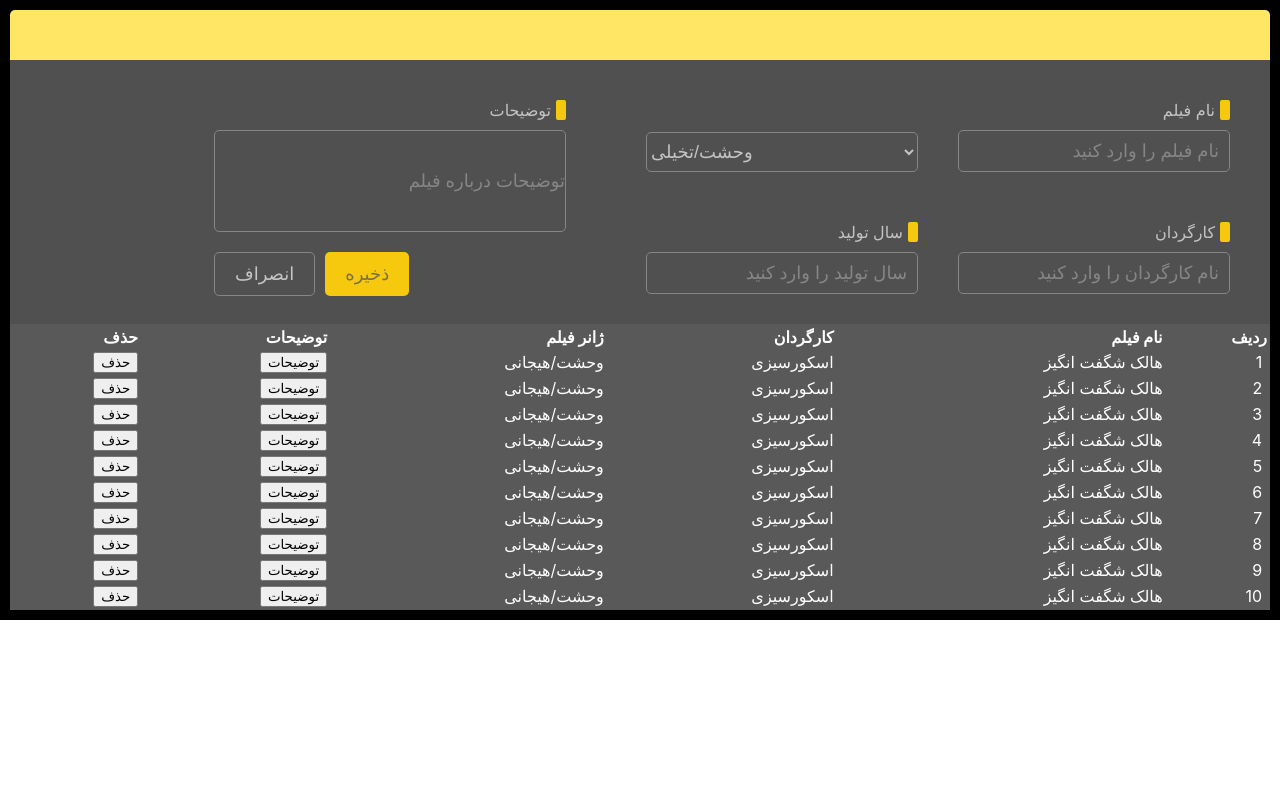
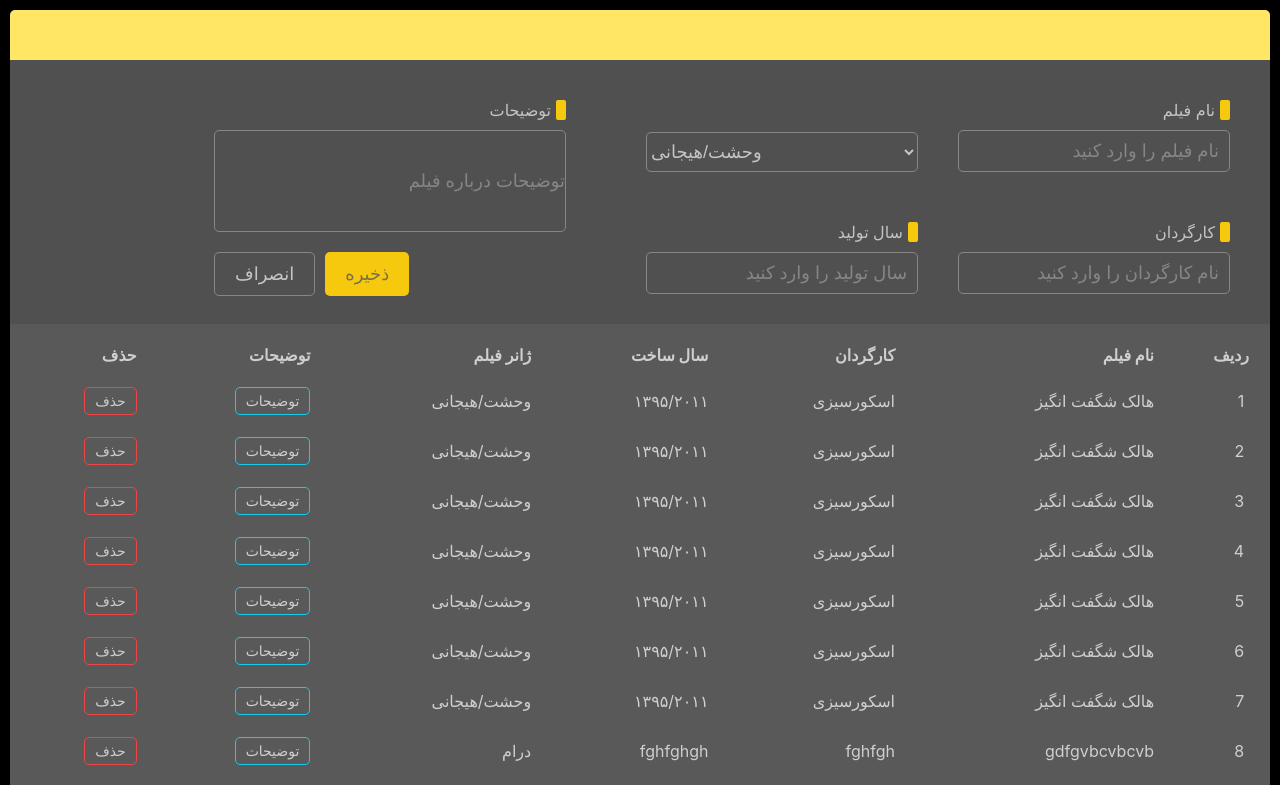
Before and after one commit to maryammoshtoofar/HW17-maktab76, a React (Create React App) app: page / in a window 1280 px wide. Shown: the top 785 px of the page. Built offline with nearby package versions, Linux system fonts and the light colour scheme; data requests are answered from the project's data file.

Commit message:
add more styling and add film function

```diff
--- a/db.json
+++ b/db.json
@@ -1,7 +1,7 @@
 {
   "films": [
     {
-      "id": 1,
+      "id": "1",
       "title": "هالک شگفت انگیز",
       "director": "اسکورسیزی",
       "genre": "وحشت/هیجانی",
@@ -9,7 +9,7 @@
       "description": " این فیلم بر پایهٔ شخصیت هالک در کمیک‌های شرکت مارول کامیکس ساخته شده و دومین فیلم در دنیای سینمایی مارول می‌باشد."
     },
     {
-      "id": 2,
+      "id": "2",
       "title": "هالک شگفت انگیز",
       "director": "اسکورسیزی",
       "genre": "وحشت/هیجانی",
@@ -17,7 +17,7 @@
       "description": " این فیلم بر پایهٔ شخصیت هالک در کمیک‌های شرکت مارول کامیکس ساخته شده و دومین فیلم در دنیای سینمایی مارول می‌باشد."
     },
     {
-      "id": 3,
+      "id": "3",
       "title": "هالک شگفت انگیز",
       "director": "اسکورسیزی",
       "genre": "وحشت/هیجانی",
@@ -25,7 +25,7 @@
       "description": " این فیلم بر پایهٔ شخصیت هالک در کمیک‌های شرکت مارول کامیکس ساخته شده و دومین فیلم در دنیای سینمایی مارول می‌باشد."
     },
     {
-      "id": 4,
+      "id": "4",
       "title": "هالک شگفت انگیز",
       "director": "اسکورسیزی",
       "genre": "وحشت/هیجانی",
@@ -33,7 +33,7 @@
       "description": " این فیلم بر پایهٔ شخصیت هالک در کمیک‌های شرکت مارول کامیکس ساخته شده و دومین فیلم در دنیای سینمایی مارول می‌باشد."
     },
     {
-      "id": 5,
+      "id": "5",
       "title": "هالک شگفت انگیز",
       "director": "اسکورسیزی",
       "genre": "وحشت/هیجانی",
@@ -41,7 +41,7 @@
       "description": " این فیلم بر پایهٔ شخصیت هالک در کمیک‌های شرکت مارول کامیکس ساخته شده و دومین فیلم در دنیای سینمایی مارول می‌باشد."
     },
     {
-      "id": 6,
+      "id": "6",
       "title": "هالک شگفت انگیز",
       "director": "اسکورسیزی",
       "genre": "وحشت/هیجانی",
@@ -49,7 +49,7 @@
       "description": " این فیلم بر پایهٔ شخصیت هالک در کمیک‌های شرکت مارول کامیکس ساخته شده و دومین فیلم در دنیای سینمایی مارول می‌باشد."
     },
     {
-      "id": 7,
+      "id": "7",
       "title": "هالک شگفت انگیز",
       "director": "اسکورسیزی",
       "genre": "وحشت/هیجانی",
@@ -57,28 +57,84 @@
       "description": " این فیلم بر پایهٔ شخصیت هالک در کمیک‌های شرکت مارول کامیکس ساخته شده و دومین فیلم در دنیای سینمایی مارول می‌باشد."
     },
     {
-      "id": 8,
-      "title": "هالک شگفت انگیز",
-      "director": "اسکورسیزی",
-      "genre": "وحشت/هیجانی",
-      "year": "۱۳۹۵/۲۰۱۱",
-      "description": " این فیلم بر پایهٔ شخصیت هالک در کمیک‌های شرکت مارول کامیکس ساخته شده و دومین فیلم در دنیای سینمایی مارول می‌باشد."
+      "id": "0480fb9b-3335-44df-910c-b3a418f97020",
+      "title": "gdfgvbcvbcvb",
+      "director": "fghfgh",
+      "genre": "درام",
+      "year": "fghfghgh",
+      "description": "لیبلیبلیبل"
     },
     {
-      "id": 9,
-      "title": "هالک شگفت انگیز",
-      "director": "اسکورسیزی",
-      "genre": "وحشت/هیجانی",
-      "year": "۱۳۹۵/۲۰۱۱",
-      "description": " این فیلم بر پایهٔ شخصیت هالک در کمیک‌های شرکت مارول کامیکس ساخته شده و دومین فیلم در دنیای سینمایی مارول می‌باشد."
+      "id": "6379347e-e602-40eb-9598-e982a6e50ab0",
+      "title": "inception",
+      "director": "nolan",
+      "genre": "علمی تخیلی",
+      "year": "2010",
+      "description": "movie about dreams"
     },
     {
-      "id": 10,
-      "title": "هالک شگفت انگیز",
-      "director": "اسکورسیزی",
-      "genre": "وحشت/هیجانی",
-      "year": "۱۳۹۵/۲۰۱۱",
-      "description": " این فیلم بر پایهٔ شخصیت هالک در کمیک‌های شرکت مارول کامیکس ساخته شده و دومین فیلم در دنیای سینمایی مارول می‌باشد."
+      "id": "3fa5d629-b7d8-4273-b684-02d42a7e458a",
+      "title": "hugo",
+      "director": "scorse",
+      "genre": "درام",
+      "year": "1996",
+      "description": "animation hugo"
+    },
+    {
+      "id": "62abd587-2b79-4145-9cc7-e990eedf3bba",
+      "title": "hugo",
+      "director": "scorse",
+      "genre": "درام",
+      "year": "1996",
+      "description": "animation hugo"
+    },
+    {
+      "id": "f5ac48d6-f097-4ba9-b85d-e57aad6f74ee",
+      "title": "dfsdf",
+      "director": "fghfgh",
+      "genre": "تاریخی",
+      "year": "2009",
+      "description": "animation hugo"
+    },
+    {
+      "id": "03972efd-de96-4d4b-8200-997bc433e0be",
+      "title": "phantom",
+      "director": "mccAKY",
+      "genre": "درام",
+      "year": "20017",
+      "description": "DANIEL D LEWIS"
+    },
+    {
+      "id": "f65d4847-0877-4119-ad99-14b8e6b7f570",
+      "title": "phantom",
+      "director": "mccAKY",
+      "genre": "درام",
+      "year": "20017",
+      "description": "DANIEL D LEWIS"
+    },
+    {
+      "id": "4728d391-d33f-4ef9-b022-6b2e36fe0cc0",
+      "title": "hugo",
+      "director": "scorse",
+      "genre": "جنگی",
+      "year": "2009",
+      "description": "animation hugo"
+    },
+    {
+      "id": "f09da577-0861-40b1-b7d5-3f2285ac3170",
+      "title": "[object Object]",
+      "director": "fghfgh",
+      "genre": "تاریخی",
+      "year": "fghfghgh",
+      "description": "animation hugo"
+    },
+    {
+      "id": "1a2cdfb0-b3d2-4ac7-91b5-47e77ce63247",
+      "title": "hugo",
+      "director": "scorse",
+      "genre": "علمی تخیلی",
+      "year": "fghfghgh",
+      "description": "animation hugo"
     }
   ]
 }
--- a/package.json
+++ b/package.json
@@ -12,6 +12,7 @@
     "react-scripts": "5.0.1",
     "reactjs-popup": "^2.0.5",
     "styled-components": "^5.3.5",
+    "uuid": "^8.3.2",
     "web-vitals": "^2.1.4"
   },
   "scripts": {
--- a/src/App.js
+++ b/src/App.js
@@ -16,11 +16,30 @@ function App() {
     });
   };
 
+
+
   // Function to Delete the Films
   const DeleteFilm = (id) => {
     fetch(`http://localhost:3001/films/${id}`, { method: "DELETE" }).then(() =>
       GetApiData()
     );
+  };
+
+  const AddFilm = (newFilm) => {
+    // POST request using fetch inside useEffect React hook
+    let UpdatedFilms = [];
+    const requestOptions = {
+      method: "POST",
+      headers: { "Content-Type": "application/json" },
+      body: JSON.stringify(newFilm),
+    };
+    fetch("http://localhost:3001/films", requestOptions)
+      .then((response) => response.json())
+      .then((data) => {
+        console.log(data);
+        UpdatedFilms = [...films, data];
+        setFilms(UpdatedFilms);
+      });
   };
   useEffect(() => {
     GetApiData();
@@ -28,7 +47,7 @@ function App() {
 
   return (
     <div className="wrapper">
-      <Form />
+      <Form AddFilm={AddFilm} />
       <Table films={films} DeleteFilm={DeleteFilm} />
     </div>
   );
--- a/src/Components/Button/index.js
+++ b/src/Components/Button/index.js
@@ -2,8 +2,12 @@ import React from "react";
 import { Button } from "./StyledComponents";
 
 function FormButton(props) {
-  const { children, primary } = props;
-  return <Button primary={primary}>{children}</Button>;
+  const { children, primary, handleClick } = props;
+  return (
+    <Button primary={primary} onClick={(e) => handleClick(e, children)}>
+      {children}
+    </Button>
+  );
 }
 
 export default FormButton;
--- a/src/Components/Form/index.js
+++ b/src/Components/Form/index.js
@@ -7,20 +7,50 @@ import Input from "../Inputs";
 import FormButton from "../Button";
 import SelectInput from "../Inputs/selectInput";
 import { useState } from "react";
+import { v4 as uuidv4 } from "uuid";
 
-function Form() {
+function Form(props) {
   const [FormData, setFormData] = useState({
     filmName: "",
     year: "",
     director: "",
     description: "",
-    genre: "",
+    genre: "وحشت/هیجانی",
   });
+  // Clear Input
+  const ClearInput = () => {
+    setFormData({
+      filmName: "",
+      year: "",
+      director: "",
+      description: "",
+      genre: "وحشت/هیجانی",
+    });
+  };
 
   // Controlled Inputs
-  const handelChange = (e) => {
+  const handleChange = (e) => {
     const { name, value } = e.target;
     setFormData({ ...FormData, [name]: value });
+  };
+
+  const handleClick = (e, btnText) => {
+    e.preventDefault();
+    if (btnText === "ذخیره") {
+      const { AddFilm } = props;
+      const newFilm = {
+        id: uuidv4(),
+        title: filmName,
+        director: director,
+        genre: genre,
+        year: year,
+        description: description,
+      };
+      AddFilm(newFilm);
+      ClearInput();
+    } else if (btnText === "انصراف") {
+      ClearInput();
+    }
   };
 
   // Destructure State
@@ -28,27 +58,27 @@ function Form() {
   return (
     <StyledForm>
       <StyledSmallContainer>
-        <SelectInput value={genre} handelChange={handelChange} />
+        <SelectInput value={genre} handleChange={handleChange} />
         <Input
           label="نام فیلم"
           name="filmName"
           placeholder="نام فیلم را وارد کنید"
           value={filmName}
-          handelChange={handelChange}
+          handleChange={handleChange}
         />
         <Input
           label="سال تولید"
           name="year"
           placeholder="سال تولید را وارد کنید"
           value={year}
-          handelChange={handelChange}
+          handleChange={handleChange}
         />
         <Input
           label="کارگردان"
           name="director"
           placeholder="نام کارگردان را وارد کنید"
           value={director}
-          handelChange={handelChange}
+          handleChange={handleChange}
         />
       </StyledSmallContainer>
       <div>
@@ -59,11 +89,13 @@ function Form() {
           width="true"
           height="true"
           value={description}
-          handelChange={handelChange}
+          handleChange={handleChange}
         />
         <ButtonContainer>
-          <FormButton primary>ذخیره</FormButton>
-          <FormButton>انصراف</FormButton>
+          <FormButton handleClick={handleClick} primary>
+            ذخیره
+          </FormButton>
+          <FormButton handleClick={handleClick}>انصراف</FormButton>
         </ButtonContainer>
       </div>
     </StyledForm>
--- a/src/Components/Inputs/index.js
+++ b/src/Components/Inputs/index.js
@@ -10,13 +10,8 @@ function Input(props) {
   const validate = (name) => {
     console.log("validated");
     console.log(name);
-    // this.validateName();
-    // this.validateFamilyName();
-    // this.validatePhone();
-    // this.validateEmail();
-    // this.validateSelect();
   };
-  const { label, placeholder, name, width, height, handelChange, value } =
+  const { label, placeholder, name, width, height, handleChange, value } =
     props;
   return (
     <InputContainer>
@@ -26,7 +21,7 @@ function Input(props) {
       </LabelContainer>
       <InputElement
         value={value}
-        onChange={(e) => handelChange(e)}
+        onChange={(e) => handleChange(e)}
         name={name}
         type="text"
         placeholder={placeholder}
--- a/src/Components/Inputs/selectInput.js
+++ b/src/Components/Inputs/selectInput.js
@@ -1,16 +1,15 @@
 import { Select, InputContainer } from "./StyledComponents";
 
 function SelectInput(props) {
-  const { label, placeholder, name, width, height, value, handelChange } =
-    props;
+  const { value, handleChange } = props;
   return (
     <InputContainer>
-      <Select value={value} onChange={(e) => handelChange(e)}>
-        <option>وحشت/تخیلی</option>
-        <option>درام</option>
-        <option>تاریخی</option>
-        <option>علمی تخیلی</option>
-        <option>جنگی</option>
+      <Select name="genre" onChange={(e) => handleChange(e)}>
+        <option value={value}>وحشت/هیجانی</option>
+        <option value="درام">درام</option>
+        <option value="تاریخی">تاریخی</option>
+        <option value="علمی تخیلی">علمی تخیلی</option>
+        <option value="جنگی">جنگی</option>
       </Select>
     </InputContainer>
   );
--- a/src/Components/Table/index.css
+++ b/src/Components/Table/index.css
@@ -1,5 +1,6 @@
 table {
   counter-reset: rowNumber;
+  border-spacing: 20px;
 }
 
 td:last-child::before {
--- a/src/Components/Table/index.js
+++ b/src/Components/Table/index.js
@@ -4,14 +4,13 @@ import {
   PopupContent,
   PopupText,
   ClosePopup,
+  Button,
 } from "./styledcomponents";
 import "./index.css";
 import Popup from "reactjs-popup";
 import { AiOutlineClose } from "react-icons/ai";
 
 function Table(props) {
-
-
   return (
     <DataTable>
       <thead>
@@ -19,6 +18,7 @@ function Table(props) {
           <th>حذف</th>
           <th>توضیحات</th>
           <th>ژانر فیلم</th>
+          <th>سال ساخت</th>
           <th>کارگردان</th>
           <th>نام فیلم</th>
           <th>ردیف</th>
@@ -28,11 +28,13 @@ function Table(props) {
         {props.films.map((film) => (
           <tr key={film.id}>
             <td>
-              <button onClick={() => props.DeleteFilm(film.id)}>حذف</button>
+              <Button className="del" onClick={() => props.DeleteFilm(film.id)}>
+                حذف
+              </Button>
             </td>
             <td>
               <Popup
-                trigger={<button className="button"> توضیحات </button>}
+                trigger={<Button className="popup"> توضیحات </Button>}
                 modal
               >
                 {(close) => (
@@ -52,6 +54,7 @@ function Table(props) {
               </Popup>
             </td>
             <td>{film.genre}</td>
+            <td>{film.year}</td>
             <td>{film.director}</td>
             <td>{film.title}</td>
             <td></td>
--- a/src/Components/Table/styledcomponents.js
+++ b/src/Components/Table/styledcomponents.js
@@ -4,6 +4,7 @@ export const DataTable = styled.table`
   width: 100%;
   background-color: #595959;
   text-align: right;
+  color: #cfcfcf;
 `;
 
 export const PopupContent = styled.div`
@@ -33,3 +34,14 @@ export const ClosePopup = styled.button`
   font-size: 18px;
   cursor: pointer;
 `;
+
+export const Button = styled.button`
+  font-size: 14px;
+  border-radius: 5px;
+  padding: 5px 10px;
+  color: #cfcfcf;
+  background-color: transparent;
+  border: ${(props) =>
+    props.className === "del" ? "1px solid #EF4444" : "1px solid #19CAED"};
+  cursor: pointer;
+`;
```
Also changed, not shown: 1 other file (tests, documents, lock files or other folders).
